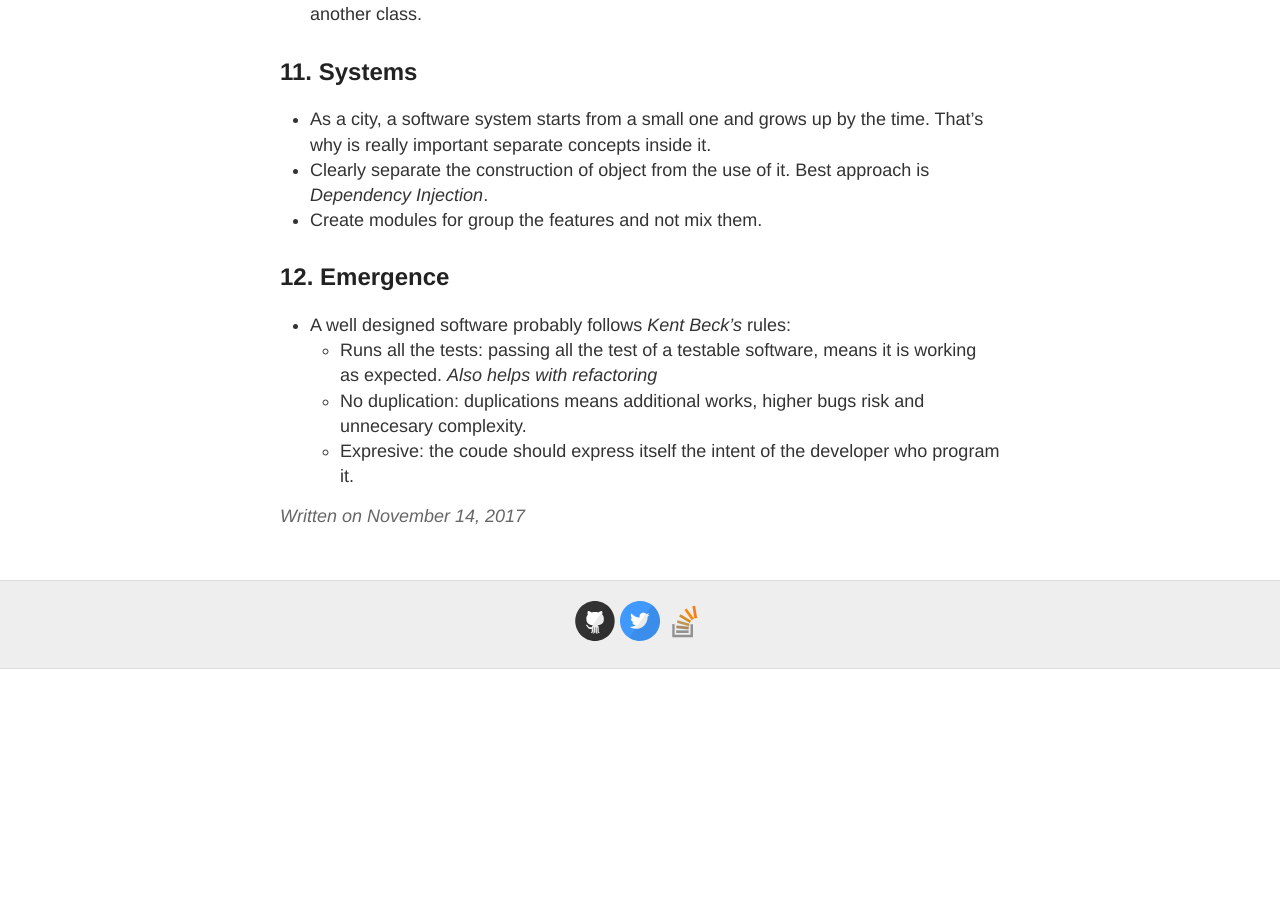
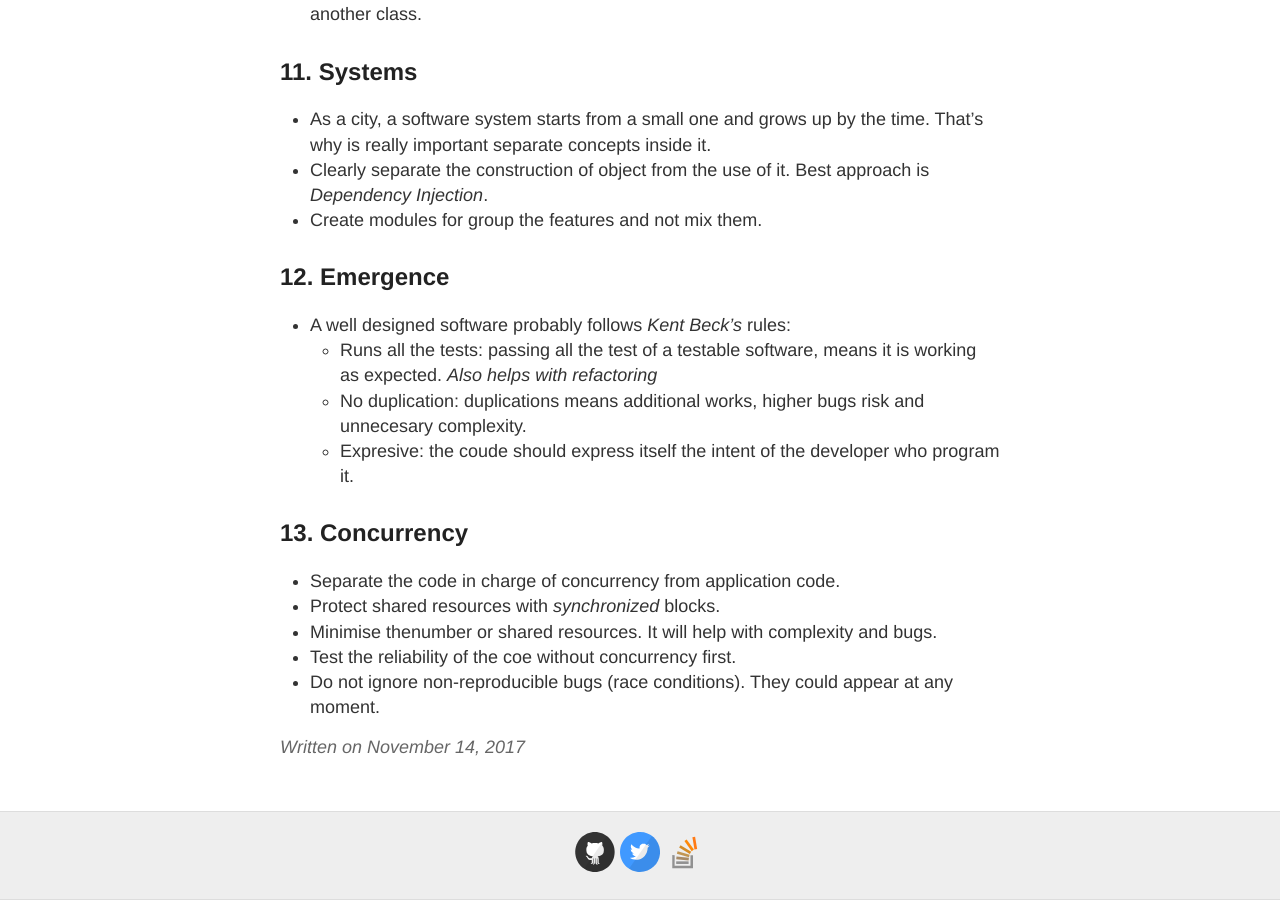
Before and after one commit to adalpari/adalpari.github.io, a Jekyll site: the page built from _posts/2017-11-14-Clean-Code.md, in a window 1280 px wide and 900 px high, scrolled down 3834 px. Built offline with Jekyll 4.4.1, drawn with Linux system fonts in a browser that asks for light colours; before the commit the page ends 4503 px from its top, so only the background shows below that.

Commit message:
Chapter 13

```diff
--- a/_posts/2017-11-14-Clean-Code.md
+++ b/_posts/2017-11-14-Clean-Code.md
@@ -108,3 +108,10 @@ If you are reading this without have readed the book, run to your closest librar
     - Runs all the tests: passing all the test of a testable software, means it is working as expected. _Also helps with refactoring_
     - No duplication: duplications means additional works, higher bugs risk and unnecesary complexity.
     - Expresive: the coude should express itself the intent of the developer who program it.
+
+## 13. Concurrency
+- Separate the code in charge of concurrency from application code.
+- Protect shared resources with _synchronized_ blocks.
+- Minimise thenumber or shared resources. It will help with complexity and bugs.
+- Test the reliability of the coe without concurrency first.
+- Do not ignore non-reproducible bugs (race conditions). They could appear at any moment.
```
